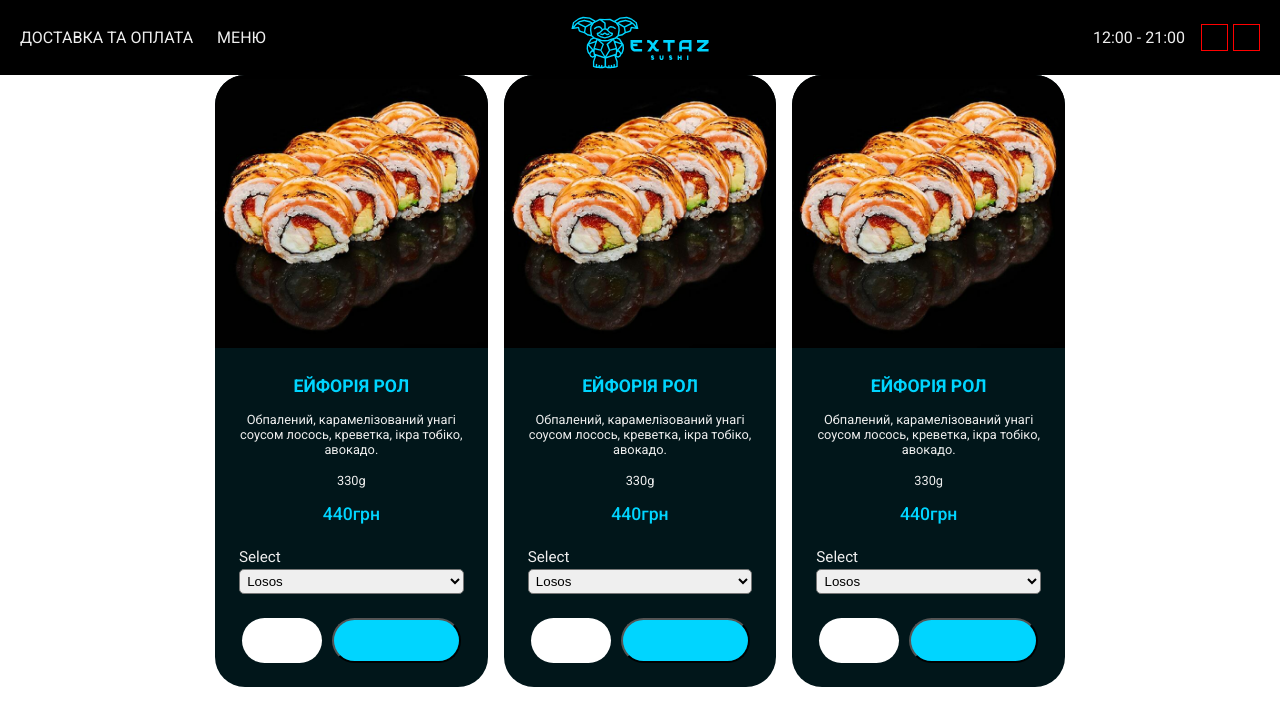
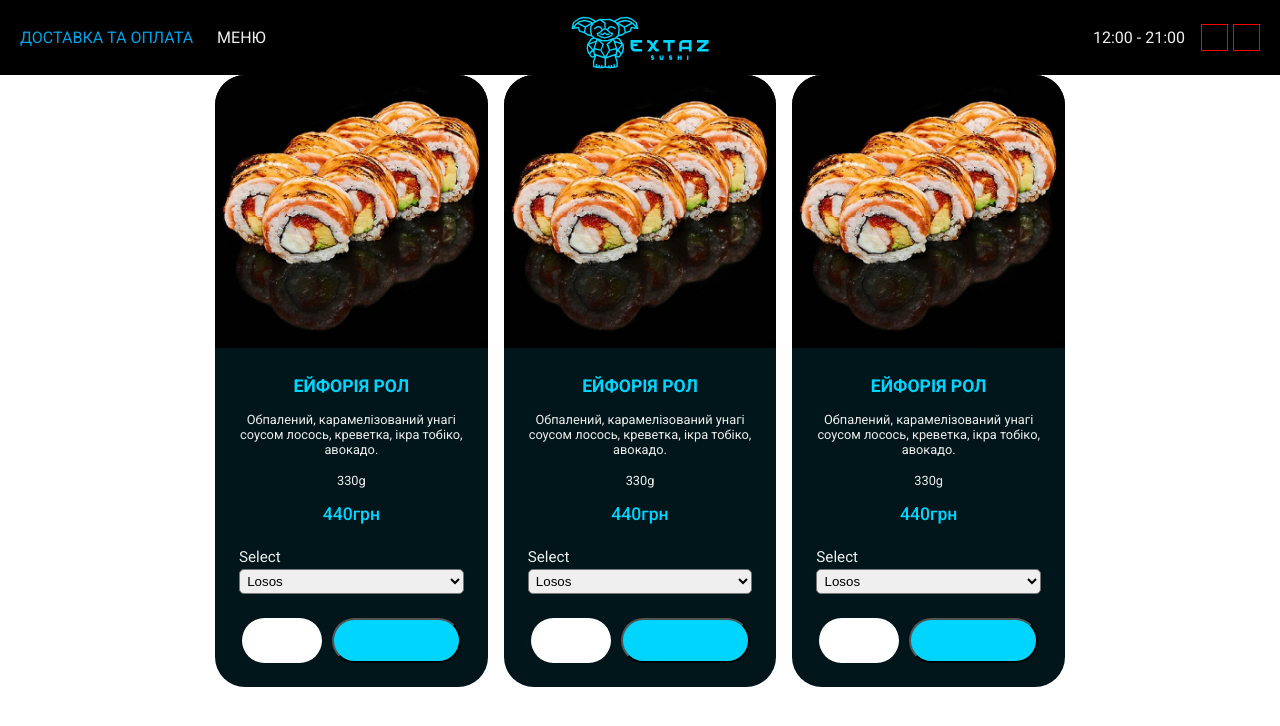
Before and after one commit to webspamo/extaz-sushi, a Vue app: page / in a window 1280 px wide. In both pictures the pointer is over the link "ДОСТАВКА ТА ОПЛАТА". Shown: the top 726 px of the page. Built offline with nearby package versions, Linux system fonts and the light colour scheme; some icons are missing.

Commit message:
add link hover effect

```diff
--- a/src/components/TheHeader.vue
+++ b/src/components/TheHeader.vue
@@ -86,9 +86,16 @@ export default {
             align-items: center;
         }
         .navigation-link {
+            transition: color 0.3s ease-in-out, opacity 0.3s ease-in-out;
+
             display: flex;
             align-items: center;
             text-transform: uppercase;
+
+            &:hover {
+                color: #00b3ff;
+                opacity: 0.9;
+            }
         }
     }
 }
```
